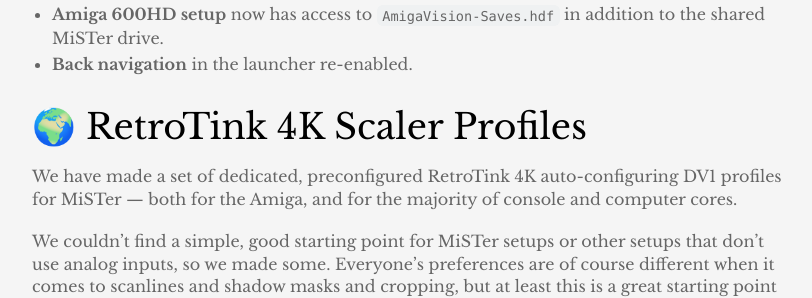
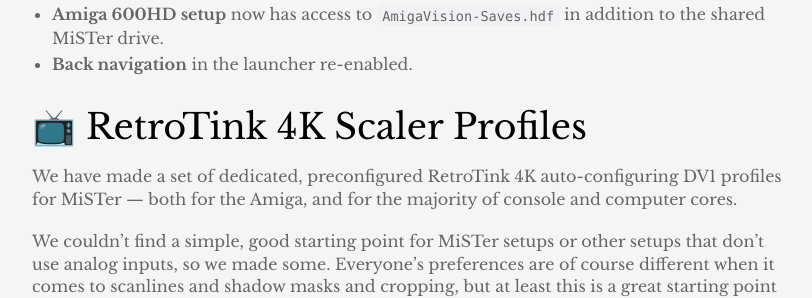
Before and after one commit to amigavision/amigavision.github.io, a Jekyll site: the page built from _posts/2025-05-05-2025.05.05.md, in a window 1280 px wide and 900 px high, scrolled down 539 px. Shown: the part 155-453 px from the top of the window, without its empty margins (233-1045 px from the left). Built offline with Jekyll 4.4.1, drawn with Linux system fonts in a browser that asks for light colours.

Commit message:
Correct icon

```diff
--- a/_posts/2025-05-05-2025.05.05.md
+++ b/_posts/2025-05-05-2025.05.05.md
@@ -15,7 +15,7 @@
 * **Amiga 600HD setup** now has access to `AmigaVision-Saves.hdf` in addition to the shared MiSTer drive.
 * **Back navigation** in the launcher re-enabled.
 
-## 🌍 RetroTink 4K Scaler Profiles
+## 📺 RetroTink 4K Scaler Profiles
 
 We have made a set of dedicated, preconfigured RetroTink 4K auto-configuring DV1 profiles for MiSTer — both for the Amiga, and for the majority of console and computer cores.
 
```
